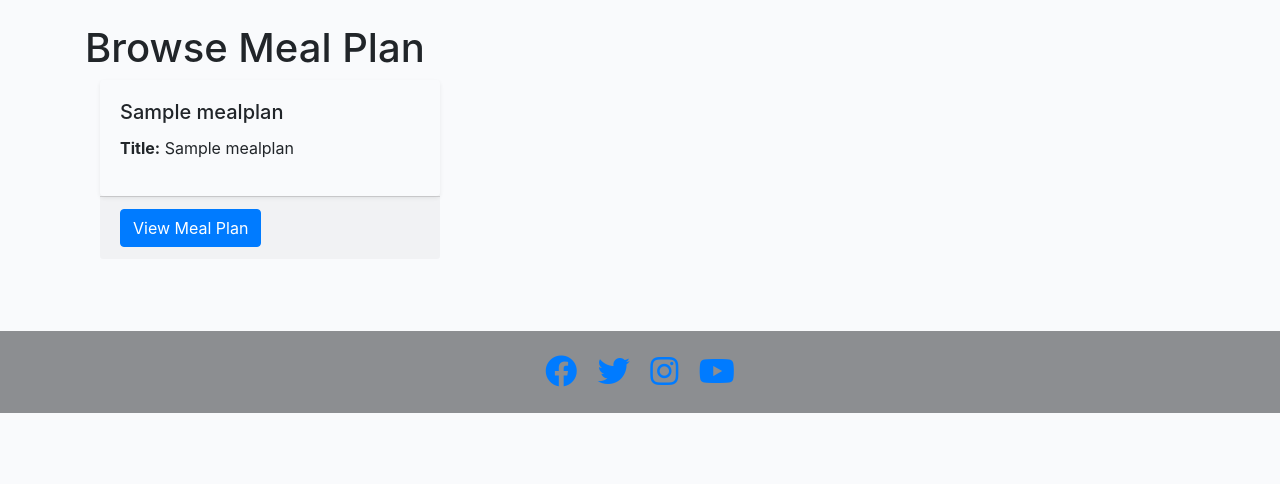
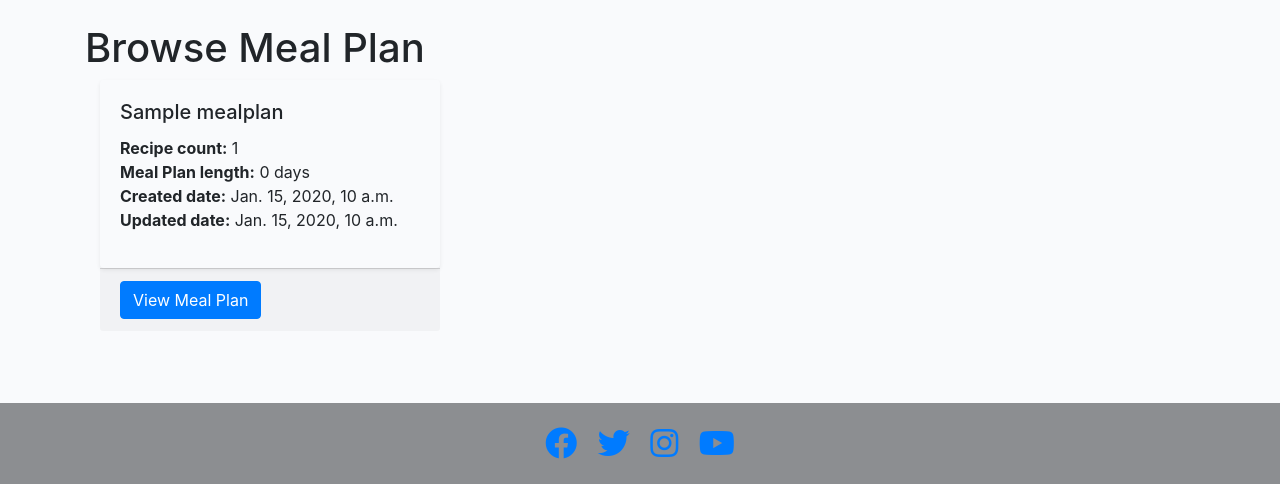
Before and after one commit to shivani-CI/Kibble-Kitchen, a Django app: page /browse_meal_plans/ in a window 1280 px wide. Shown: the part 76-560 px from the top of the page. Run offline with Django 4.2, Linux system fonts and the light colour scheme; a user stored in the database is signed in; tables that the repository leaves empty hold one stand-in row (values such as "Sample post"); some libraries are stand-ins or nearby versions.

Commit message:
Updated meal plan page with more fields

```diff
--- a/recipe/models.py
+++ b/recipe/models.py
@@ -101,6 +101,11 @@ class MealPlan(models.Model):
     created_at = models.DateTimeField(auto_now_add=True)
     updated_at = models.DateTimeField(auto_now=True)
 
+    def meal_plan_length(self):
+        if self.end_date:
+            return (self.end_date - self.start_date).days
+        return None
+
     def __str__(self):
         return f'{self.title} - ({self.start_date} - {self.end_date})'
 
--- a/recipe/templates/recipe/browse_meal_plan.html
+++ b/recipe/templates/recipe/browse_meal_plan.html
@@ -9,7 +9,10 @@
                         <div class="card-body">
                             <h5 class="card-title">{{ meal_plan.title}}</h5>
                             <p card-text>
-                                <strong>Title:</strong> {{ meal_plan.title }}<br>
+                                <strong>Recipe count:</strong> {{ meal_plan.recipes.count }}<br>
+                                <strong>Meal Plan length:</strong> {{ meal_plan.meal_plan_length }} days<br>
+                                <strong>Created date:</strong> {{ meal_plan.created_at }}<br>
+                                <strong>Updated date:</strong> {{ meal_plan.updated_at }}<br>
                             </p>
                         </div>
                     </div>
--- a/recipe/views.py
+++ b/recipe/views.py
@@ -3,6 +3,7 @@ from recipe.models import Recipe, Ingredient, RecipeIngredient, MealPlan, Commen
 from django.shortcuts import render, get_object_or_404, reverse, redirect
 from django.http import JsonResponse, HttpResponseRedirect
 from django.contrib.auth.decorators import login_required
+from django.contrib.auth.mixins import LoginRequiredMixin
 from django.contrib.auth.forms import UserCreationForm
 from django.views.decorators.http import require_POST
 from django.core.paginator import Paginator
@@ -183,11 +184,12 @@ def create_meal_plan(request):
     return render(request, 'recipe/create_meal_plan.html', context)
 
 
-class MealPlanList(generic.ListView):
-    #TODO - filter this for the logged in user.
-    queryset = MealPlan.objects.filter()
+class MealPlanList(LoginRequiredMixin, generic.ListView):
     template_name = "recipe/browse_meal_plan.html"
     paginate_by = 8
+
+    def get_queryset(self):
+        return MealPlan.objects.filter(user=self.request.user)
 
 def get_meal_plan(request, meal_plan_pk):
     """
```
